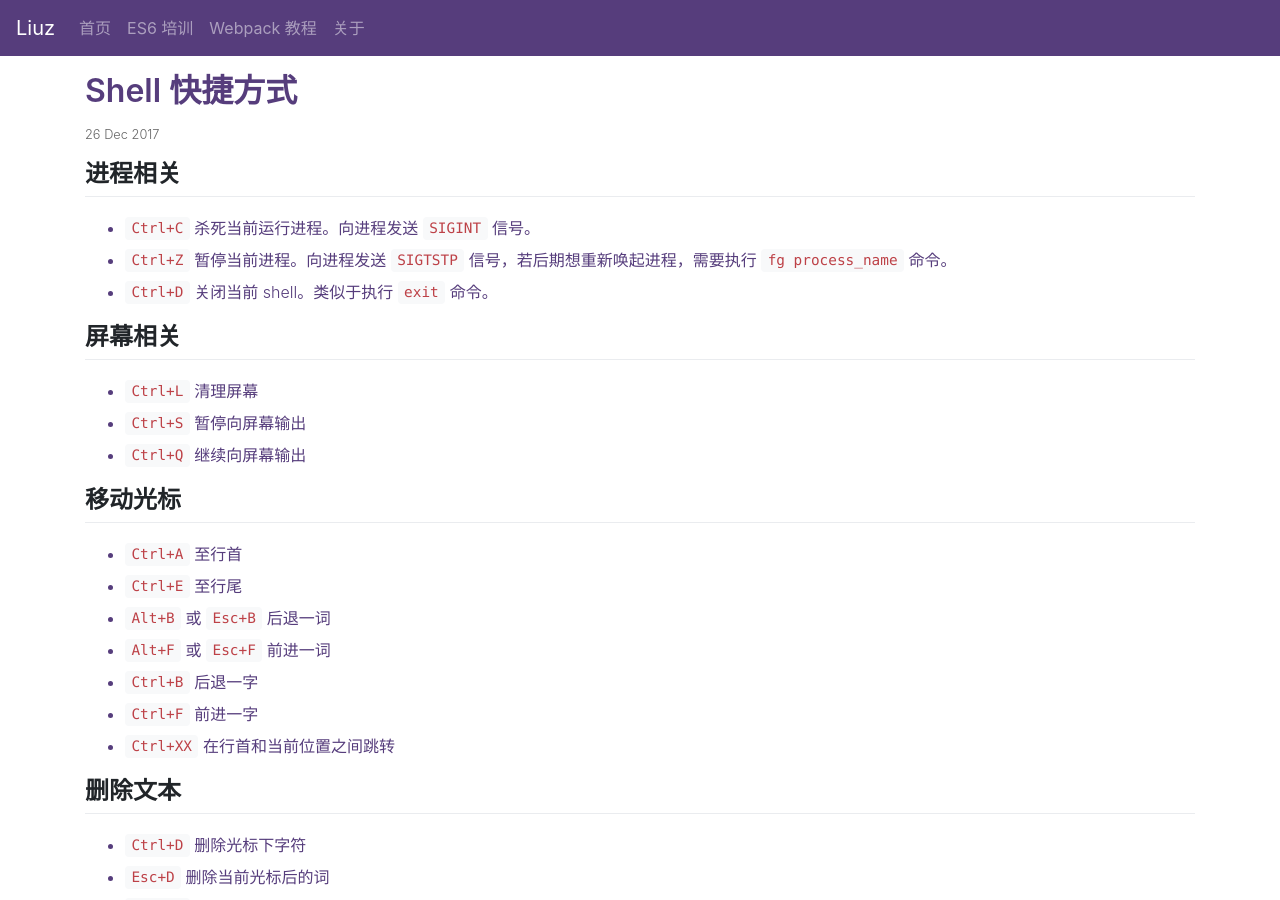
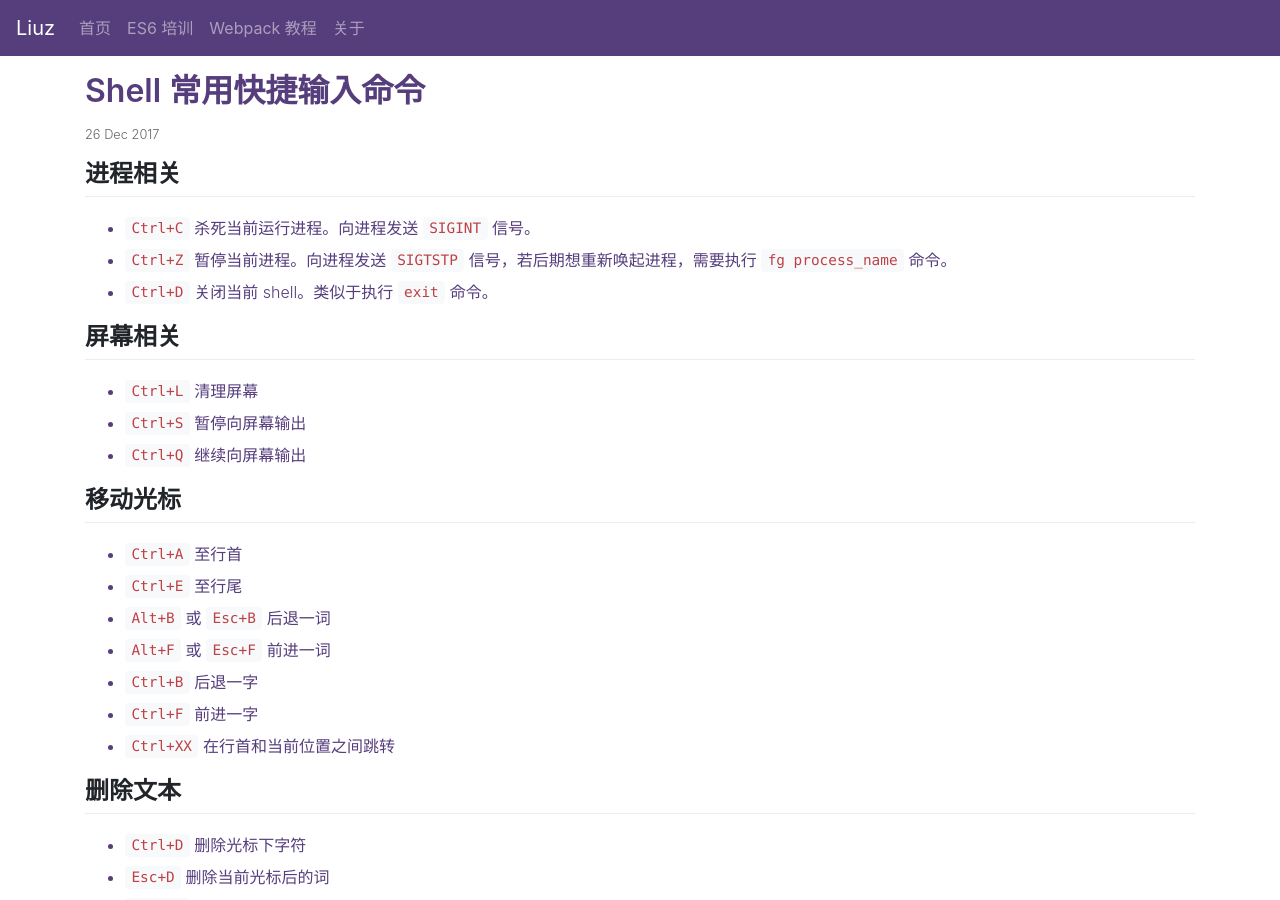
Before and after one commit to liuzhuan/liuzhuan.github.io, a Jekyll site: the page built from _posts/2017-12-26-shell-shortcut.md, in a window 1280 px wide and 900 px high. Built offline with Jekyll 4.4.1, drawn with Linux system fonts in a browser that asks for light colours; nearby versions of some CDN libraries.

Commit message:
updating shell shortcut

```diff
--- a/_posts/2017-12-26-shell-shortcut.md
+++ b/_posts/2017-12-26-shell-shortcut.md
@@ -1,6 +1,6 @@
 ---
 layout: post
-title: Shell 快捷方式
+title: Shell 常用快捷输入命令
 date: 2017-12-26
 ---
 
```
